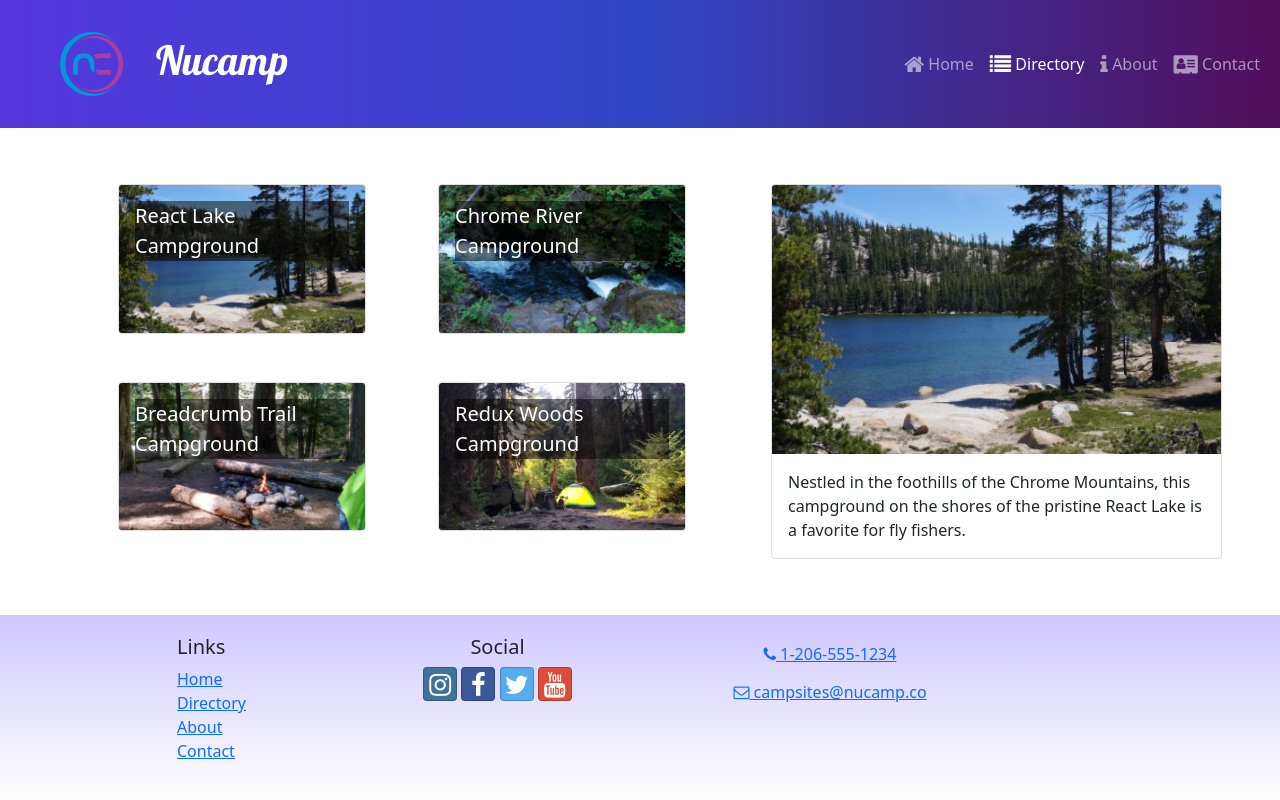
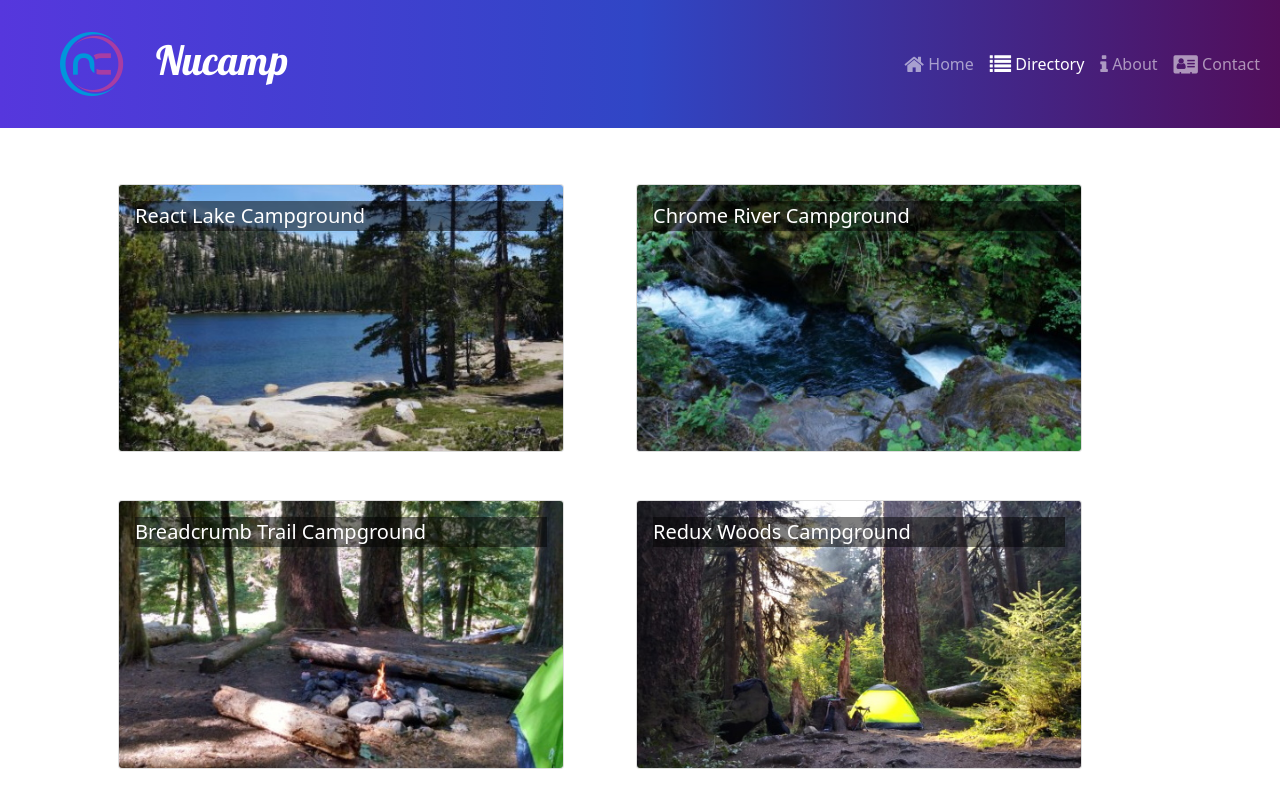
Before and after one commit to SubparEscobar/nucampsite-react, a React (Create React App) app: page /directory in a window 1280 px wide. Shown: the top 800 px of the page. Built offline with nearby package versions, Linux system fonts and the light colour scheme.

Commit message:
CampsiteDetailPage with useParams

```diff
--- a/src/App.js
+++ b/src/App.js
@@ -5,6 +5,7 @@
 import CampsitesDirectoryPage from './pages/CampsitesDirectoryPage';
 import Header from './components/Header';
 import Footer from './components/Footer';
+import CampsiteDetailPage from './pages/CampsiteDetailPage';
 
 function App() {
   return (
@@ -14,6 +15,10 @@
           <Route path='/' element={<HomePage />} />
           <Route path='contact' element={<ContactPage />} />
           <Route path='directory' element={<CampsitesDirectoryPage />} />
+          <Route
+            path='directory/:campsiteId'
+            element={<CampsiteDetailPage />}
+          />
         </Routes>
         <Footer />
     </div>
--- a/src/features/campsites/CampsiteCard.js
+++ b/src/features/campsites/CampsiteCard.js
@@ -1,17 +1,20 @@
 import { Card, CardImg, CardImgOverlay, CardTitle } from 'reactstrap';
+import { Link } from 'react-router-dom';
 
 const CampsiteCard = ({ campsite }) => {
-    const { image, name } = campsite; // Destructuring for cleaner code
+    const { id, image, name } = campsite; // Destructuring for cleaner code
     //Alternatively, you can use props.campsite directly
     //props.campsite.image and props.campsite.name can be used directly if destructuring is not preferred
     //const { campsite } = props; (Destructuring can be used here if preferred)
     return (
+        <Link to={`${id}`}>
             <Card>
                 <CardImg width='100%' src={image} alt={name} />
                 <CardImgOverlay>
                     <CardTitle>{name}</CardTitle>
                 </CardImgOverlay>
             </Card>
+        </Link>
     )
 };
 
--- a/src/features/campsites/CampsitesList.js
+++ b/src/features/campsites/CampsitesList.js
@@ -2,7 +2,7 @@
 import CampsiteCard from "./CampsiteCard";
 import { selectAllCampsites } from "./campsitesSlice";
 
-const CampsitesList = ({ setCampsiteId }) => {
+const CampsitesList = () => {
     const campsites = selectAllCampsites();
 
     return (
@@ -13,7 +13,7 @@
                         md='5'
                         className='m-4'
                         key={campsite.id}
-                        onClick={() => setCampsiteId(campsite.id)}>
+                    >
                         <CampsiteCard campsite={campsite} />
                     </Col>
                 );
--- a/src/features/campsites/campsitesSlice.js
+++ b/src/features/campsites/campsitesSlice.js
@@ -10,7 +10,7 @@
 // };
 
 export const selectCampsiteById = (id) => {
-    return CAMPSITES.find((campsite) => campsite.id === id);
+    return CAMPSITES.find((campsite) => campsite.id === parseInt(id));
 };
 
 export const selectFeaturedCampsite = () => {
--- /dev/null
+++ b/src/pages/CampsiteDetailPage.js
@@ -0,0 +1,19 @@
+import { Container, Row } from 'reactstrap';
+import { useParams } from 'react-router-dom';
+import { selectCampsiteById } from '../features/campsites/campsitesSlice';
+import CampsiteDetail from '../features/campsites/CampsiteDetail';
+
+const CampsiteDetailPage = () => {
+    const { campsiteId } = useParams();
+    const campsite = selectCampsiteById(campsiteId);
+
+    return (
+        <Container>
+            <Row>
+                <CampsiteDetail campsite={campsite} />
+            </Row>
+        </Container>
+    )
+};
+
+export default CampsiteDetailPage;
--- a/src/pages/CampsitesDirectoryPage.js
+++ b/src/pages/CampsitesDirectoryPage.js
@@ -1,23 +1,11 @@
-import { useState } from 'react';
-import  { Container, Row, Col } from 'reactstrap';
-import CampsiteDetail from '../features/campsites/CampsiteDetail';
+import  { Container } from 'reactstrap';
 import CampsitesList from '../features/campsites/CampsitesList';
-import { selectCampsiteById } from '../features/campsites/campsitesSlice';
 
 const CampsitesDirectoryPage = () => {
-    const [campsiteId, setCampsiteId] = useState(0);
-    const selectedCampsite = selectCampsiteById(campsiteId);
 
     return (
         <Container>
-            <Row>
-                <Col sm='5' md='7'>
-                    <CampsitesList setCampsiteId={setCampsiteId} />
-                </Col>
-                <Col sm='7' md='5'>
-                    <CampsiteDetail campsite={selectedCampsite} />
-                </Col>
-            </Row>
+            <CampsitesList />
         </Container>
     )
 }
```
Lines whose indentation alone changed are shown as unchanged.
